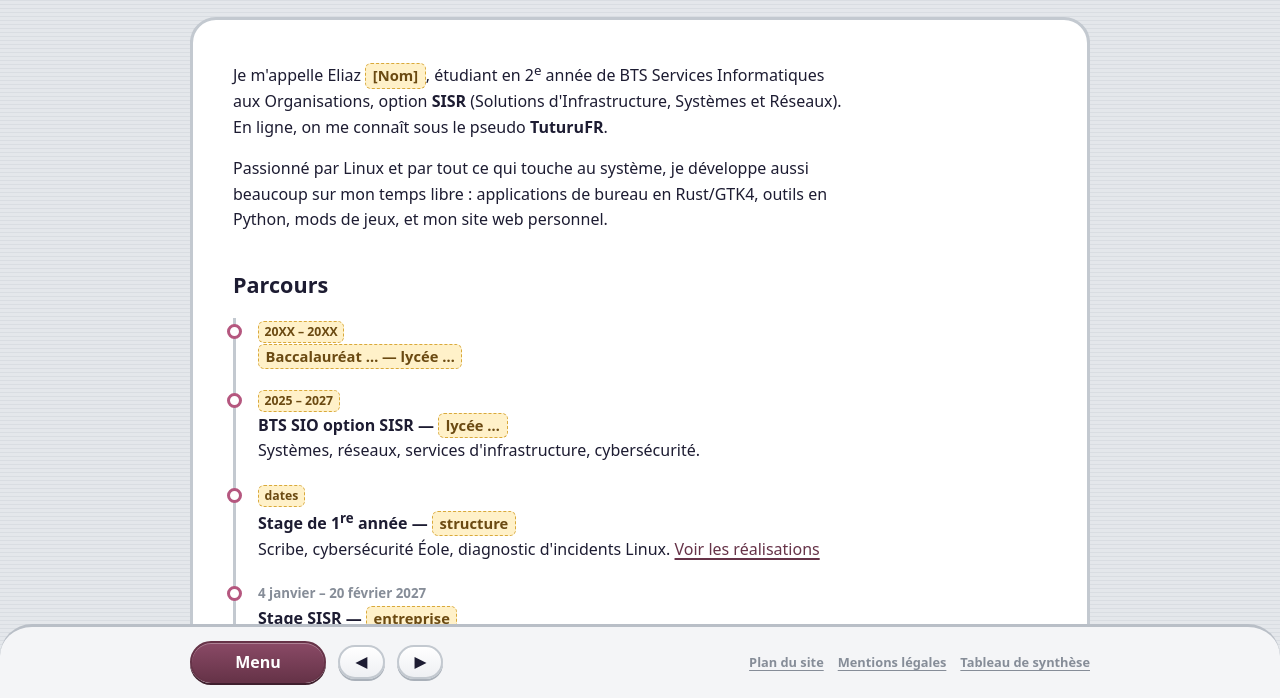
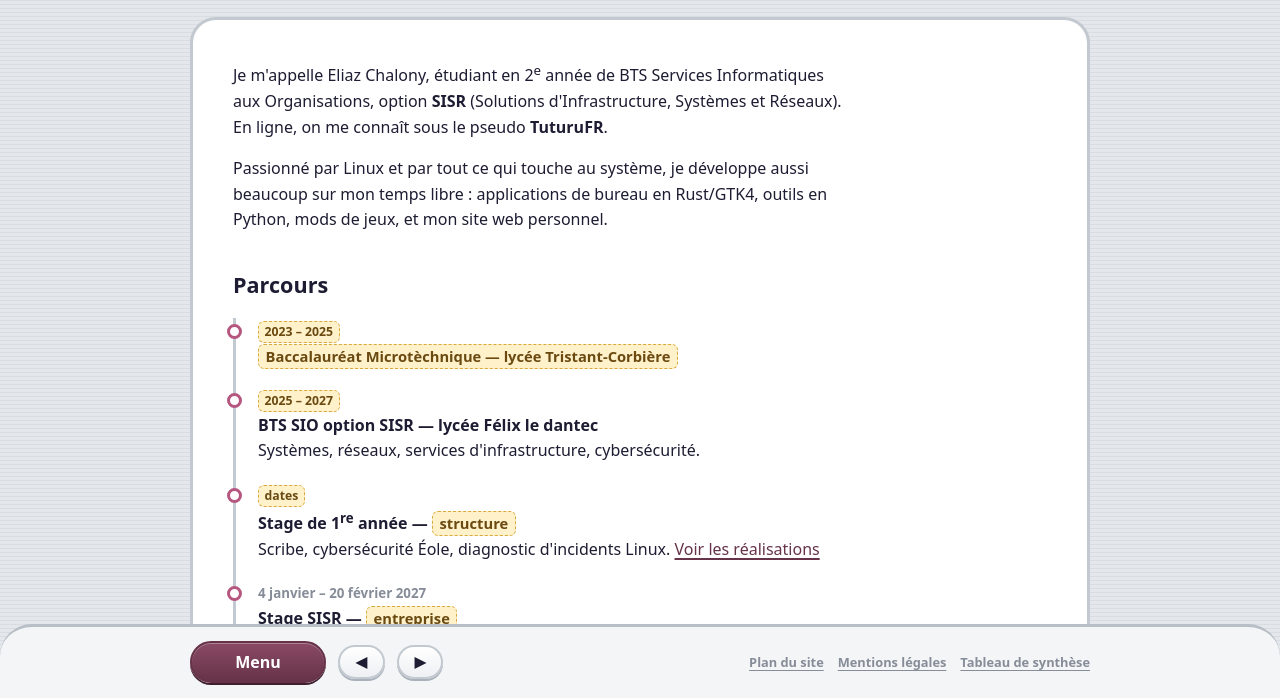
Before and after one commit to Eliazc/eliazc.github.io, a plain HTML site: page parcours.html in a window 1280 px wide. Shown: the part 99-797 px from the top of the page. Drawn offline with Linux system fonts and the light colour scheme; a web font is replaced by a local one.

Commit message:
Update personal information and educational timeline

```diff
--- a/parcours.html
+++ b/parcours.html
@@ -16,12 +16,12 @@
   </header>
   <main class="ch-panel">
 
-<p>Je m'appelle Eliaz <span class="todo">[Nom]</span>, étudiant en 2<sup>e</sup> année de BTS Services Informatiques aux Organisations, option <strong>SISR</strong> (Solutions d'Infrastructure, Systèmes et Réseaux). En ligne, on me connaît sous le pseudo <strong>TuturuFR</strong>.</p>
+<p>Je m'appelle Eliaz Chalony, étudiant en 2<sup>e</sup> année de BTS Services Informatiques aux Organisations, option <strong>SISR</strong> (Solutions d'Infrastructure, Systèmes et Réseaux). En ligne, on me connaît sous le pseudo <strong>TuturuFR</strong>.</p>
 <p>Passionné par Linux et par tout ce qui touche au système, je développe aussi beaucoup sur mon temps libre : applications de bureau en Rust/GTK4, outils en Python, mods de jeux, et mon site web personnel.</p>
 <h2>Parcours</h2>
 <ol class="timeline">
-  <li><small><span class="todo">20XX – 20XX</span></small><strong><span class="todo">Baccalauréat … — lycée …</span></strong></li>
-  <li><small><span class="todo">2025 – 2027</span></small><strong>BTS SIO option SISR — <span class="todo">lycée …</span></strong>Systèmes, réseaux, services d'infrastructure, cybersécurité.</li>
+  <li><small><span class="todo">2023 – 2025</span></small><strong><span class="todo">Baccalauréat Microtèchnique — lycée Tristant-Corbière</span></strong></li>
+  <li><small><span class="todo">2025 – 2027</span></small><strong>BTS SIO option SISR — lycée Félix le dantec</strong>Systèmes, réseaux, services d'infrastructure, cybersécurité.</li>
   <li><small><span class="todo">dates</span></small><strong>Stage de 1<sup>re</sup> année — <span class="todo">structure</span></strong>Scribe, cybersécurité Éole, diagnostic d'incidents Linux. <a href="realisations-pro.html">Voir les réalisations</a></li>
   <li><small>4 janvier – 20 février 2027</small><strong>Stage SISR — <span class="todo">entreprise</span></strong><a href="stage.html">Voir la chaîne Stage</a></li>
   <li><small>Après le BTS</small><strong><span class="todo">Projet : licence pro, alternance, admin systèmes…</span></strong></li>
```
